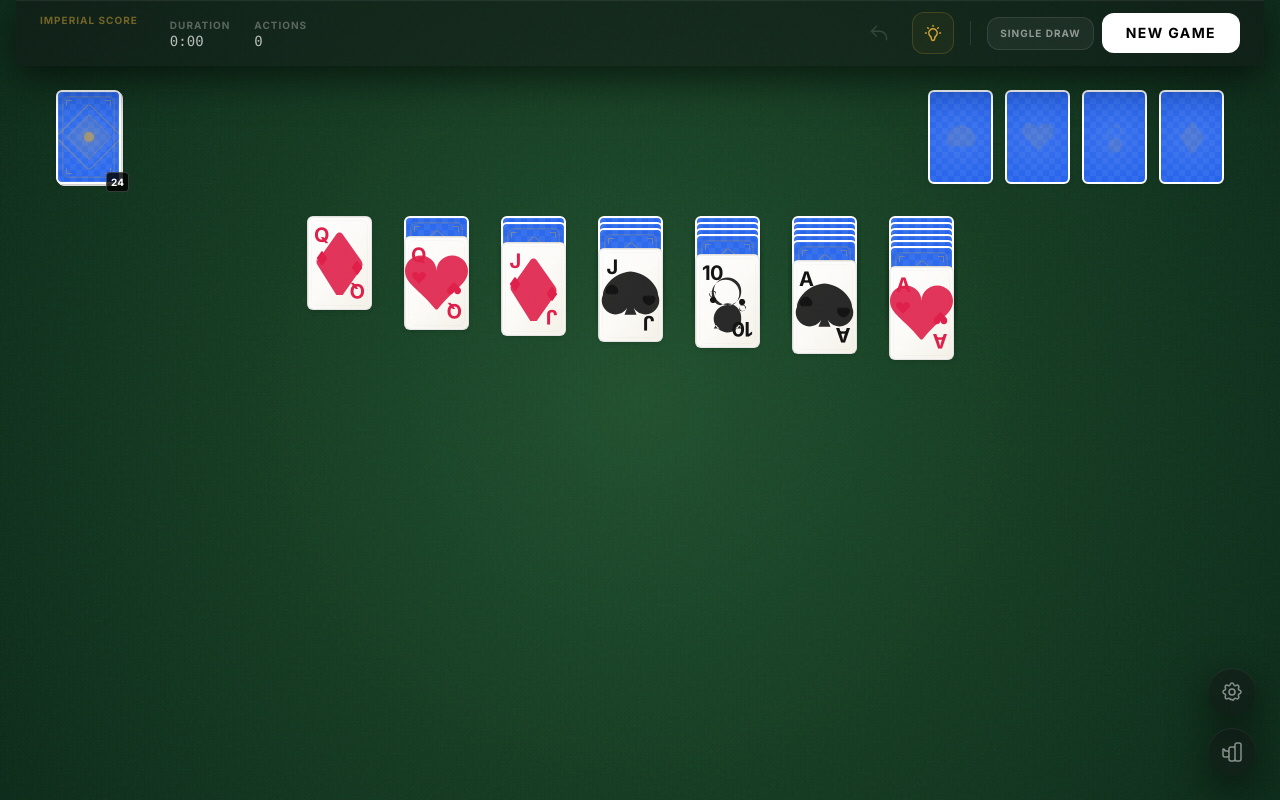
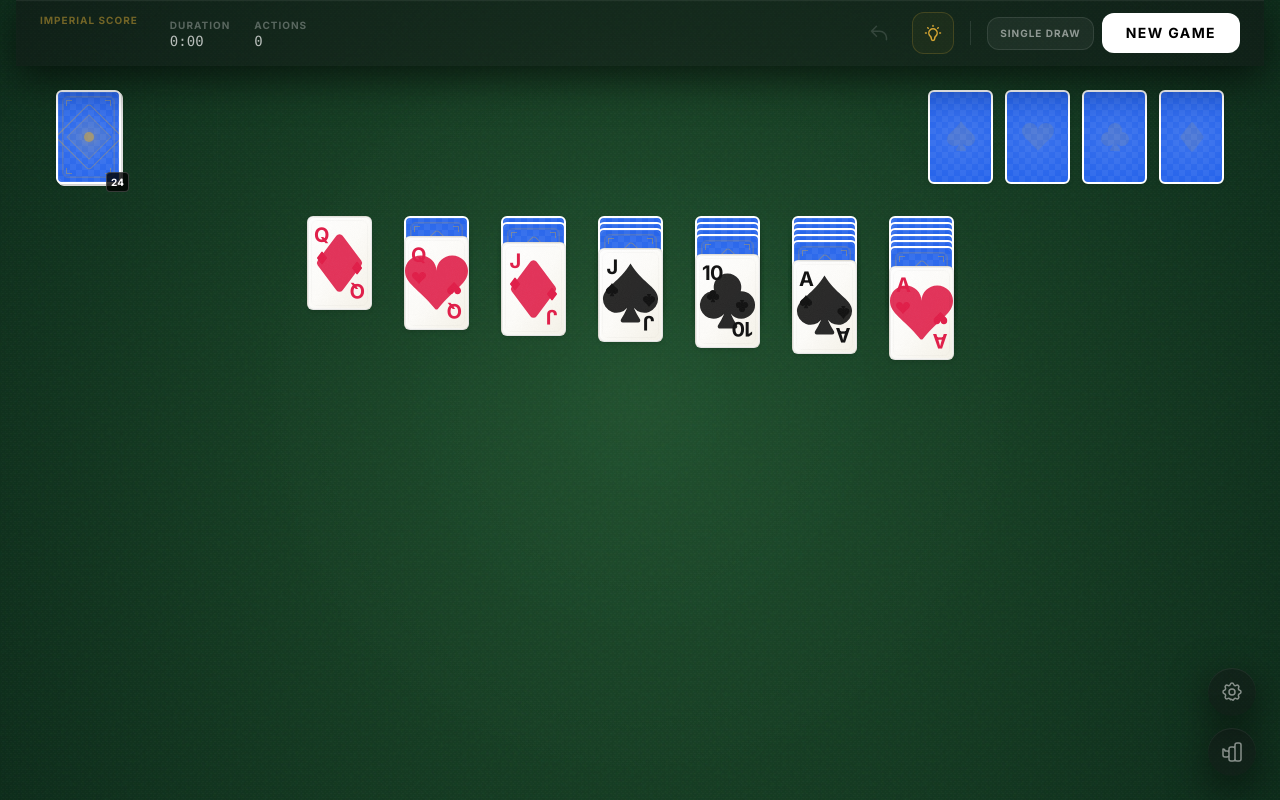
Before and after one commit to jaredfiacco2/solitaire, a React (Vite) app: page / in a window 1280 px wide. Built offline with nearby package versions, Linux system fonts and the light colour scheme.

Commit message:
fix: Use EXACT official Bootstrap Icons SVG paths for all suits
Fixes recurring issue with Clubs and Spades not looking like proper playing card suits.
All paths now match exactly what's on icons.getbootstrap.com:
- suit-heart-fill
- suit-diamond-fill
- suit-club-fill
- suit-spade-fill

```diff
--- a/src/components/game/Card.tsx
+++ b/src/components/game/Card.tsx
@@ -16,25 +16,25 @@ const SuitIcon = ({ suit, className = "" }: { suit: Suit, className?: string })
         case 'hearts':
             return (
                 <svg viewBox="0 0 16 16" className={className} fill="currentColor">
-                    <path d="M4 1c2.21 0 4 1.755 4 3.92C8 2.755 9.79 1 12 1s4 1.755 4 3.92c0 3.263-3.234 4.414-7.608 9.608a.513.513 0 0 1-.784 0C3.234 9.334 0 8.183 0 4.92 0 2.755 1.79 1 4 1z" />
+                    <path d="M4 1c2.21 0 4 1.755 4 3.92C8 2.755 9.79 1 12 1s4 1.755 4 3.92c0 3.263-3.234 4.414-7.608 9.608a.513.513 0 0 1-.784 0C3.234 9.334 0 8.183 0 4.92 0 2.755 1.79 1 4 1" />
                 </svg>
             );
         case 'diamonds':
             return (
                 <svg viewBox="0 0 16 16" className={className} fill="currentColor">
-                    <path d="M2.45 7.4L7.2.7c.4-.6 1.2-.6 1.6 0l4.75 6.7c.4.6.4 1.4 0 2l-4.75 6.7c-.4.6-1.2.6-1.6 0L2.45 8.6c-.4-.6-.4-1.4 0-2z" />
+                    <path d="M2.45 7.4 7.2 1.067a1 1 0 0 1 1.6 0L13.55 7.4a1 1 0 0 1 0 1.2L8.8 14.933a1 1 0 0 1-1.6 0L2.45 8.6a1 1 0 0 1 0-1.2" />
                 </svg>
             );
         case 'clubs':
             return (
                 <svg viewBox="0 0 16 16" className={className} fill="currentColor">
-                    <path d="M11.5 12.5a3.5 3.5 0 1 1-2.658-3.393c.27-.11.597-.19.894-.325a3.5 3.5 0 1 0-4.472 0c.297.135.624.215.894.325A3.5 3.5 0 1 1 4.5 12.5H6.1l-1.6 2.5h7l-1.6-2.5h1.6zM8 9a3.5 3.5 0 1 1 0-7 3.5 3.5 0 0 1 0 7z" />
+                    <path d="M11.5 12.5a3.5 3.5 0 0 1-2.684-1.254 20 20 0 0 0 1.582 2.907c.231.35-.02.847-.438.847H6.04c-.419 0-.67-.497-.438-.847a20 20 0 0 0 1.582-2.907 3.5 3.5 0 1 1-2.538-5.743 3.5 3.5 0 1 1 6.708 0A3.5 3.5 0 1 1 11.5 12.5" />
                 </svg>
             );
         case 'spades':
             return (
                 <svg viewBox="0 0 16 16" className={className} fill="currentColor">
-                    <path d="M7.184 11.246A3.5 3.5 0 0 1 1 8c0-1.603 1.34-3.584 3.5-4.892C5.411 2.565 6.726 2 8 2s2.589.565 3.5 1.108C13.66 4.416 15 6.397 15 8a3.5 3.5 0 0 1-6.184 3.246l.71 1.755H6.474l.71-1.755z" />
+                    <path d="M7.184 11.246A3.5 3.5 0 0 1 1 9c0-1.602 1.14-2.633 2.66-4.008C4.986 3.792 6.602 2.33 8 0c1.398 2.33 3.014 3.792 4.34 4.992C13.86 6.367 15 7.398 15 9a3.5 3.5 0 0 1-6.184 2.246 20 20 0 0 0 1.582 2.907c.231.35-.02.847-.438.847H6.04c-.419 0-.67-.497-.438-.847a20 20 0 0 0 1.582-2.907" />
                 </svg>
             );
         default:
```
